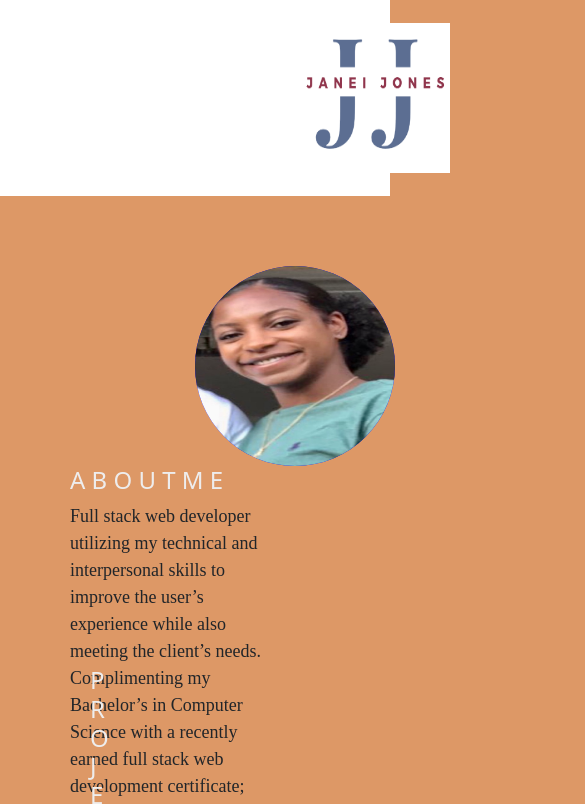
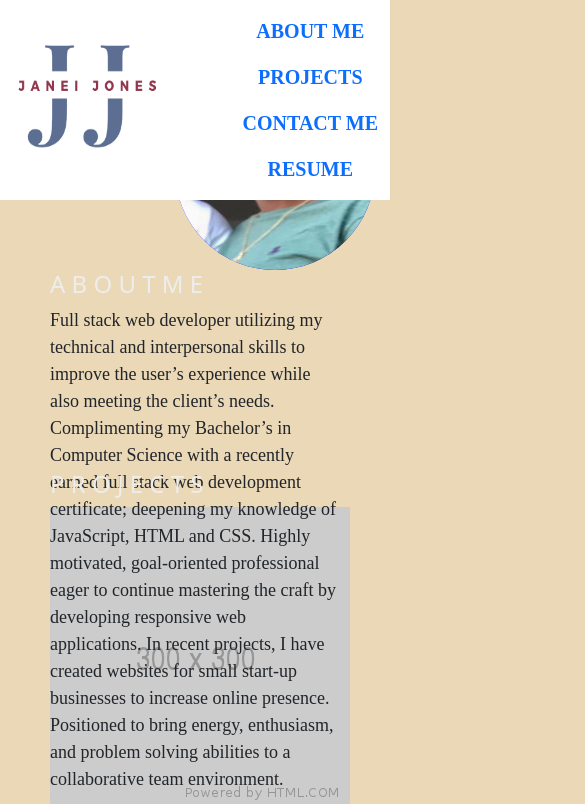
Before and after one commit to janeijones/ProfessionalPortfolio, a plain HTML site: page index.html in a window 390 px wide. Shown: the top 804 px of the page, 585 px wide, since content can reach past the window. Drawn offline with nearby package versions, Linux system fonts and the light colour scheme; a web font is replaced by a local one.

Commit message:
Updated nav bar to scroll with page and be responsive for mobile

```diff
--- a/assets/css/style.css
+++ b/assets/css/style.css
@@ -18,29 +18,28 @@
 }
 
 body {
-  background-color: var(--gold);
+  background-color: var(--nude);
  }
 
-header {
-  display: flex;
-  background-color: var(--egg);
+ header {
+  /* display: flex; */
+
   font-size: 20px;
   align-items: center;
-  width: 100%;
 }
 
 header nav {
   font-family: 'Source Serif Pro', serif;
   font-weight: 600;
+  background-color: var(--egg);
  }
 
 header nav ul {
   list-style-type: none;
 }
 
-header nav ul li { /* UL CLASS */
-  display: inline-block;
-  margin-left: 25px;
+header nav ul li { /*UL CLASS*/
+  text-align: center;
 }
 
 .float-left {
@@ -54,17 +53,16 @@ header nav ul li { /* UL CLASS */
   justify-content: space-between;
 }
 
-main {
+/* main {
   width: 75%;
   display: inline-block;
   margin-left: 20px;
-}
+} */
 
 
 header .logo {
   width: 150px;
   height: 150px;
-  margin: 0px 300px;
 }
 
 nav a {
@@ -100,9 +98,9 @@ h2 {
 }
 
 #projects h2 {
-  width: 1px;
-  word-wrap: break-word;
-  justify-content: start;
-  white-space: pre-wrap;
-  margin: 0px 20px;
+  /* width: 1px; */
+  /* word-wrap: break-word; */
+  /* justify-content: start; */
+  /* white-space: pre-wrap; */
+  /* margin: 0px 20px; */
 }
--- a/index.html
+++ b/index.html
@@ -4,51 +4,43 @@
 <head>
   <meta charset="UTF-8">
   <meta name="viewport" content="width=device-width, initial-scale=1.0">
-  <link href="https://cdn.jsdelivr.net/npm/bootstrap@5.0.0-beta2/dist/css/bootstrap.min.css" rel="stylesheet" integrity="sha384-BmbxuPwQa2lc/FVzBcNJ7UAyJxM6wuqIj61tLrc4wSX0szH/Ev+nYRRuWlolflfl" crossorigin="anonymous">
+  <link href="https://cdn.jsdelivr.net/npm/bootstrap@5.0.0-beta2/dist/css/bootstrap.min.css" rel="stylesheet"
+    integrity="sha384-BmbxuPwQa2lc/FVzBcNJ7UAyJxM6wuqIj61tLrc4wSX0szH/Ev+nYRRuWlolflfl" crossorigin="anonymous">
 
-    <script
-      type="text/javascript"
-      src="https://cdnjs.cloudflare.com/ajax/libs/moment.js/2.27.0/moment.min.js"
-    ></script>
-   <script
-      src="https://code.jquery.com/jquery-3.5.1.min.js"
-      integrity="sha256-9/aliU8dGd2tb6OSsuzixeV4y/faTqgFtohetphbbj0="
-      crossorigin="anonymous"
-    ></script>
-    <script
-      src="https://code.jquery.com/jquery-3.5.1.min.js"
-      integrity="sha256-9/aliU8dGd2tb6OSsuzixeV4y/faTqgFtohetphbbj0="
-      crossorigin="anonymous"
-    ></script>
+  <script type="text/javascript" src="https://cdnjs.cloudflare.com/ajax/libs/moment.js/2.27.0/moment.min.js"></script>
+  <script src="https://code.jquery.com/jquery-3.5.1.min.js"
+    integrity="sha256-9/aliU8dGd2tb6OSsuzixeV4y/faTqgFtohetphbbj0=" crossorigin="anonymous"></script>
+  <script src="https://code.jquery.com/jquery-3.5.1.min.js"
+    integrity="sha256-9/aliU8dGd2tb6OSsuzixeV4y/faTqgFtohetphbbj0=" crossorigin="anonymous"></script>
 
-    <link
-      rel="stylesheet"
-      href="https://use.fontawesome.com/releases/v5.8.1/css/all.css"
-      integrity="sha384-50oBUHEmvpQ+1lW4y57PTFmhCaXp0ML5d60M1M7uH2+nqUivzIebhndOJK28anvf"
-      crossorigin="anonymous"
-    />
+  <link rel="stylesheet" href="https://use.fontawesome.com/releases/v5.8.1/css/all.css"
+    integrity="sha384-50oBUHEmvpQ+1lW4y57PTFmhCaXp0ML5d60M1M7uH2+nqUivzIebhndOJK28anvf" crossorigin="anonymous" />
   <link rel="stylesheet" href="./assets/css/style.css">
   <title>Janei Jones</title>
 </head>
 
 <body>
   <header>
-    <img class="logo" src="assets/images/logo.png" alt="Name logo">
-    <nav>
-      <ul>
-        <li> <a href='#about-me'> ABOUT ME</a></li>
-        <li> <a href='#projects'> PROJECTS </a></li>
-        <li> <a href='#contact-me'> CONTACT ME</a></li>
-        <li> <a href='#resume'> RESUME</a></li>
+        <!-- <img class="logo" src="assets/images/logo.png" alt="Name logo"> -->
+        <nav class = "navbar fixed-top navbar-expand-md">
+          <div class = "container">
+          <img class="logo navbar-brand" src="assets/images/logo.png" alt="Name logo">
+          <ul class = "navbar-nav">
+            <li class = "nav-item"> <a class = "nav-link" href='#about-me'> ABOUT ME</a>
+            <li class = "nav-item"> <a class = "nav-link" href='#projects'> PROJECTS </a></li>
+            <li class = "nav-item"> <a class = "nav-link" href='#contact-me'> CONTACT ME</a></li>
+            <li class = "nav-item"> <a class = "nav-link" href='#resume'> RESUME</a></li>
           </ul>
         </nav>
+      </div>
   </header>
 
   <main>
-    <section id="about-me" class="portfolio">
-      <container class = "col-md-12">
-      <img src="./assets/images/janei.jpg" alt = "Picture of Janei" class = "float-left circular_image">
-      <h2> A    B    O    U    T    M    E</h2>
+    <section id="about-me" class="container portfolio">
+      <div class="row">
+        <div class="col-md-12">
+          <img src="./assets/images/janei.jpg" alt="Picture of Janei" class="float-left circular_image">
+          <h2> A B O U T M E</h2>
           <p> Full stack web developer utilizing my technical and interpersonal skills to
             improve the user’s experience while also meeting the client’s needs.
             Complimenting my Bachelor’s in Computer Science with a recently earned full stack web
@@ -58,14 +50,18 @@
             for small start-up businesses to increase online presence. Positioned to bring energy,
             enthusiasm, and problem solving abilities to a collaborative team environment.
           </p>
-      </container>
+        </div>
     </section>
 
-    <section id="projects" class="portfolio">
+    <section id="projects" class="container portfolio">
+      <div class="col-md-12">
         <h2>P R O J E C T S</h2>
-      <img src="./assets/images/placeholder.png" class = "float-right">
-      <img src="./assets/images/placeholder.png" class = "float-right">
-      <img src="./assets/images/placeholder.png" class = "float-right">
+
+        <img src="./assets/images/placeholder.png" class="float-left">
+        <img src="./assets/images/placeholder.png" class="float-right">
+
+      </div>
+      </div>
     </section>
 
 
```
Lines whose indentation alone changed are shown as unchanged.
